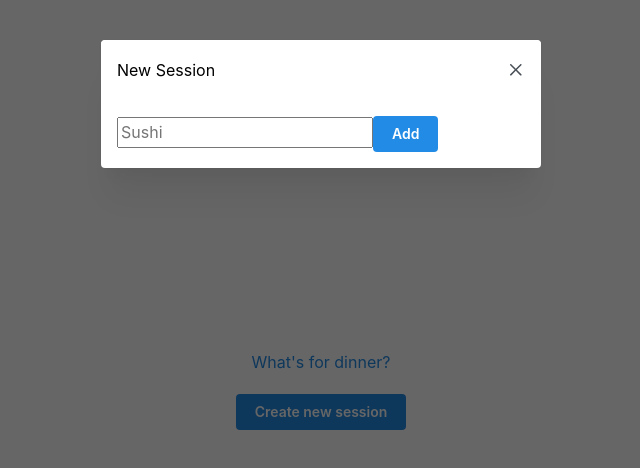
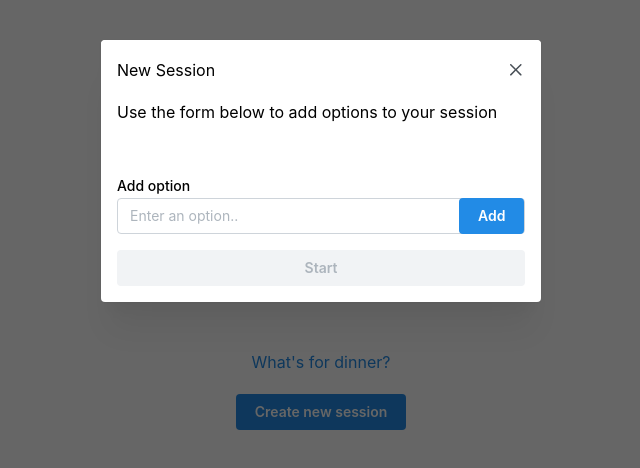
Before and after one commit to julianty/whatsfordinner, a React (Vite) app: page / in a window 1280 px wide. Both pictures are taken after a click on the button "Create new session". Shown: the top 468 px of the page, without its empty margins (319-959 px from the left). Built offline with nearby package versions, Linux system fonts and the light colour scheme.

Commit message:
Replace form in modal

```diff
--- a/src/newSessionButton.tsx
+++ b/src/newSessionButton.tsx
@@ -1,18 +1,23 @@
-import React from "react";
 import { useDisclosure } from "@mantine/hooks";
-import { Modal, Button } from "@mantine/core";
+import { Modal, Button, TextInput, Text, Stack } from "@mantine/core";
+import { useForm } from "@mantine/form";
 import { useSession } from "./useSession";
 import { Status } from "./types";
 function NewSessionButton() {
   const [opened, { open, close }] = useDisclosure(false);
   const { options, setOptions } = useSession();
 
-  function handleSubmitOption(event: React.FormEvent<HTMLFormElement>) {
-    event.preventDefault();
-    const formData = new FormData(event.currentTarget);
+  const form = useForm({
+    mode: "uncontrolled",
+    initialValues: {
+      name: "",
+    },
+  });
+
+  function handleSubmitOption(values: { name: string }) {
     const newOption = {
-      id: formData.get("name") + Math.random().toString(),
-      name: formData.get("name") as string,
+      id: values.name + Math.random().toString(),
+      name: values.name,
       status: "undecided" as Status,
     };
     setOptions([...options, newOption]);
@@ -20,15 +25,33 @@ function NewSessionButton() {
   return (
     <>
       <Modal opened={opened} onClose={close} title="New Session">
+        {options.length === 0 && (
+          <Text>Use the form below to add options to your session</Text>
+        )}
+        <Stack>
           <ul>
             {options.map((option) => {
               return <li key={option.id}>{option.name}</li>;
             })}
           </ul>
-        <form onSubmit={handleSubmitOption}>
-          <input name="name" placeholder="Sushi"></input>
-          <Button type="submit">Add</Button>
+          <form onSubmit={form.onSubmit(handleSubmitOption)}>
+            <TextInput
+              label="Add option"
+              placeholder="Enter an option.."
+              key={form.key("name")}
+              rightSection={<Button type="submit">Add</Button>}
+              rightSectionWidth={65}
+              {...form.getInputProps("name")}
+            />
           </form>
+          <Button
+            disabled={options.length === 0 ? true : false}
+            onClick={close}
+            variant="outline"
+          >
+            Start
+          </Button>
+        </Stack>
       </Modal>
       <Button onClick={open}>Create new session</Button>
     </>
```
Lines whose indentation alone changed are shown as unchanged.
